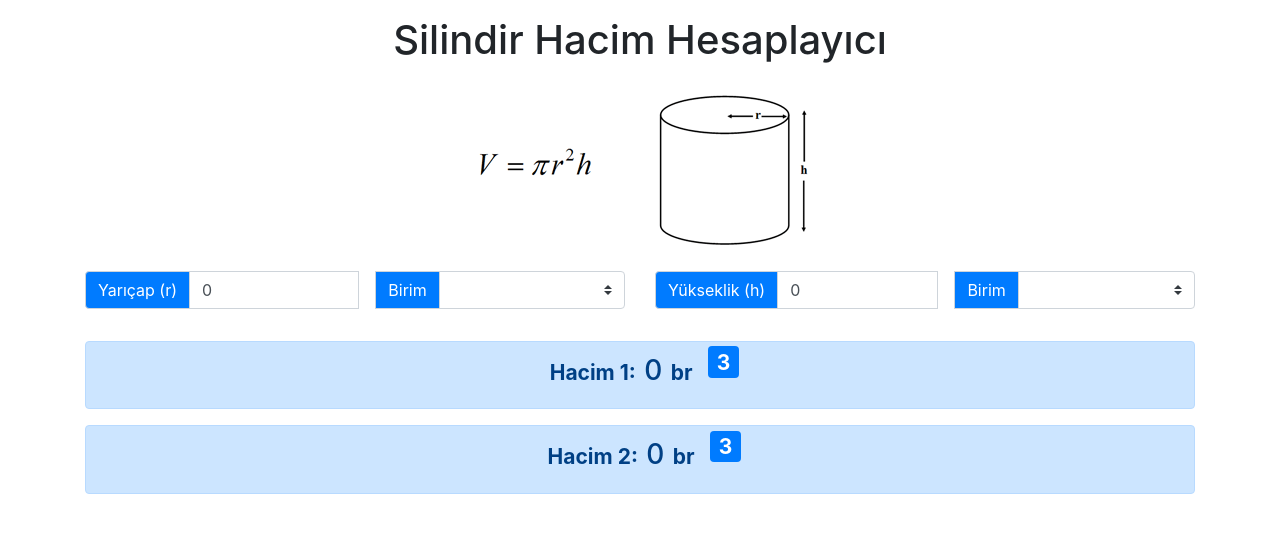
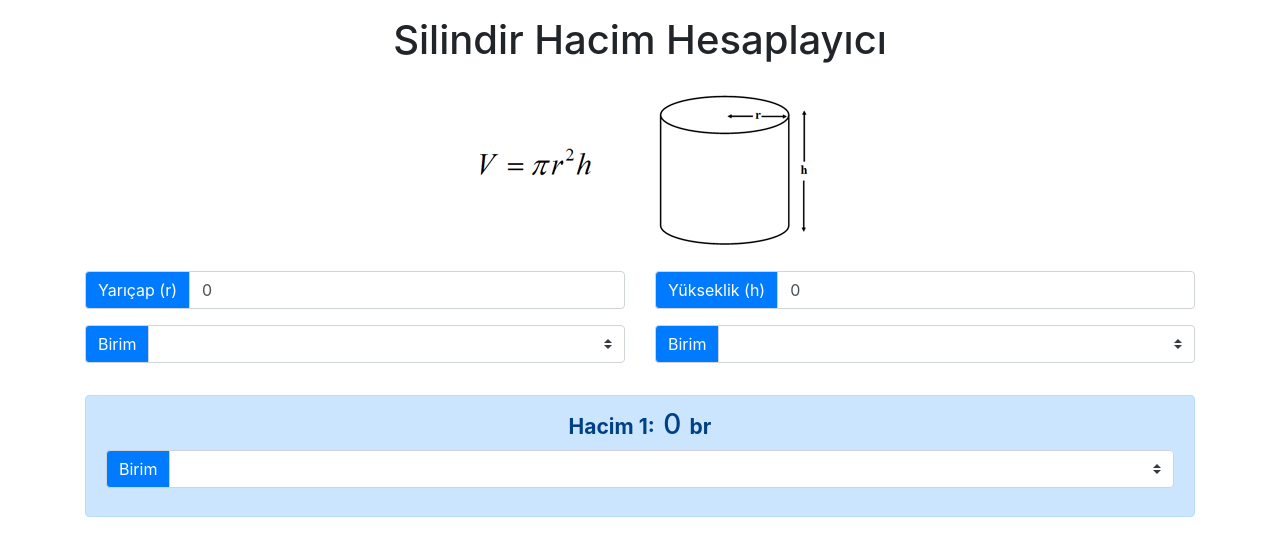
Before and after one commit to ibrahimsengun/volume-calculator, a Svelte app: page / in a window 1280 px wide. Shown: the top 556 px of the page. Built offline with nearby package versions, Linux system fonts and the light colour scheme.

Commit message:
hacim birimleri eklendi

```diff
--- a/src/App.svelte
+++ b/src/App.svelte
@@ -1,38 +1,89 @@
 <script>
   let radius = 0;
   let height = 0;
-  let volume1 = 0;
-  let volume2 = 0;
+  let volume = 0;
 
   let unitRadius = "";
   let unitHeight = "";
-  let unitVolume1 = "";
-  let unitVolume2 = "";
+  let unitVolume = "";
 
   let units = [
     { id: "not_selected", text: "Seçiniz." },
-    { id: "mil", text: "Mil" },
     { id: "yard", text: "Yard" },
     { id: "feet", text: "Fit" },
-    { id: "inch", text: "İnc" },
-    { id: "kilometer", text: "Kilometre" },
     { id: "meter", text: "Metre" },
     { id: "centimeter", text: "Santimetre" }
   ];
 
+  let vUnits = [
+    { id: "not_selected", text: "Seçiniz." },
+    { id: "liter", text: "Litre" },
+    { id: "abdgal", text: "ABD Galon" },
+    { id: "enggal", text: "İngiltere Galon" },
+    { id: "metercub", text: "Metreküp" },
+    { id: "mililiter", text: "Mililitre" },
+  ];
+
   function changeSelectElement() {
-    if (
-      unitHeight.id != "not_selected" &&
-      unitHeight.id != undefined &&
-      (unitRadius.id != "not_selected" && unitRadius.id != undefined)
-    ) {
+    if ((unitHeight.id != "not_selected" && unitHeight.id != undefined) &&
+      (unitRadius.id != "not_selected" && unitRadius.id != undefined) &&
+      (unitVolume.id != "not_selected" && unitVolume.id != undefined))
+    {
       let r = unitConvert(radius, unitRadius.id, unitHeight.id);
-      volume1 = (Math.PI * (r * r) * height).toFixed(2);
-      unitVolume1 = unitHeight;
+      let v = (Math.PI * (r * r) * height).toFixed(2);
+      volume = vUnitConvert(v, unitHeight.id, unitVolume.id).toFixed(2);
+    }
+  }
 
-      let h = unitConvert(height, unitHeight.id, unitRadius.id);
-      volume2 = (Math.PI * (radius * radius) * h).toFixed(2);
-      unitVolume2 = unitRadius;
+  function vUnitConvert(num, unit1, unit2) {
+    if (unit1 == "meter") {
+      if (unit2 == "metercub") {
+        return num;
+      } else if (unit2 == "abdgal") {
+        return num * 264.172052;
+      } else if (unit2 == "enggal") {
+        return num * 219.97;
+      } else if (unit2 == "liter") {
+        return num / 0.001;
+      } else if (unit2 == "mililiter") {
+        return num / 0.000001;
+      }
+    } else if (unit1 == "centimeter") {
+      if (unit2 == "metercub") {
+        return num / 1000000;
+      } else if (unit2 == "abdgal") {
+        return num * 0.00026417;
+      } else if (unit2 == "enggal") {
+        return num * 0.00021997;
+      } else if (unit2 == "liter") {
+        return num / 1000;
+      } else if (unit2 == "mililiter") {
+        return num;
+      }
+    } else if (unit1 == "yard") {
+      if (unit2 == "metercub") {
+        return num / 1.3080;
+      } else if (unit2 == "abdgal") {
+        return num * 201.97;
+      } else if (unit2 == "enggal") {
+        return num * 168.18;
+      } else if (unit2 == "liter") {
+        return num / 0.0013080;
+      } else if (unit2 == "mililiter") {
+        return num / 0.0000013080;
+      }
+    } else if (unit1 == "feet") {
+      if (unit2 == "metercub") {
+        return num / 35.315;
+      } else if (unit2 == "abdgal") {
+        return num * 7.4805;
+      } else if (unit2 == "enggal") {
+        return num * 6.2288;
+      } else if (unit2 == "liter") {
+        return num / 0.035315;
+      } else if (unit2 == "mililiter") {
+        return num / 0.000035315;
+      }
     }
   }
 
@@ -40,114 +91,44 @@
     if (unit1 == "meter") {
       if (unit2 == "meter") {
         return num;
-      } else if (unit2 == "mil") {
-        return num * 0.00062137;
       } else if (unit2 == "yard") {
         return num * 1.0936;
       } else if (unit2 == "feet") {
         return num * 3.2808;
-      } else if (unit2 == "inch") {
-        return num * 39.37;
-      } else if (unit2 == "kilometer") {
-        return num / 1000;
       } else if (unit2 == "centimeter") {
         return num / 0.01;
-      }
-    } else if (unit1 == "kilometer") {
-      if (unit2 == "kilometer") {
-        return num;
-      } else if (unit2 == "mil") {
-        return num * 0.62137;
-      } else if (unit2 == "yard") {
-        return num * 1093.6;
-      } else if (unit2 == "feet") {
-        return num * 3280.8;
-      } else if (unit2 == "inch") {
-        return num * 39370;
-      } else if (unit2 == "meter") {
-        return num * 1000;
-      } else if (unit2 == "centimeter") {
-        return num * 100000;
       }
     } else if (unit1 == "centimeter") {
       if (unit2 == "centimeter") {
         return num;
-      } else if (unit2 == "mil") {
-        return num * 0.0000062137;
-      } else if (unit2 == "yard") {
+      }else if (unit2 == "yard") {
         return num * 0.010936;
       } else if (unit2 == "feet") {
         return num * 0.032808;
-      } else if (unit2 == "inch") {
-        return num * 0.3937;
       } else if (unit2 == "meter") {
         return num / 100;
-      } else if (unit2 == "kilometer") {
-        return num / 100000;
-      }
-    } else if (unit1 == "mil") {
-      if (unit2 == "mil") {
-        return num;
-      } else if (unit2 == "centimeter") {
-        return num / 0.0000062137;
-      } else if (unit2 == "yard") {
-        return num * 1760;
-      } else if (unit2 == "feet") {
-        return num * 5280;
-      } else if (unit2 == "inch") {
-        return num * 63360;
-      } else if (unit2 == "meter") {
-        return num / 0.00062137;
-      } else if (unit2 == "kilometer") {
-        return num / 0.62137;
       }
     } else if (unit1 == "yard") {
       if (unit2 == "yard") {
         return num;
       } else if (unit2 == "centimeter") {
         return num / 0.010936;
-      } else if (unit2 == "mil") {
-        return num * 0.00056818;
       } else if (unit2 == "feet") {
         return num * 3;
-      } else if (unit2 == "inch") {
-        return num * 36;
       } else if (unit2 == "meter") {
         return num / 1.0936;
-      } else if (unit2 == "kilometer") {
-        return num / 1093.6;
-      }
-    } else if (unit1 == "inch") {
-      if (unit2 == "inch") {
-        return num;
-      } else if (unit2 == "centimeter") {
-        return num / 0.3937;
-      } else if (unit2 == "mil") {
-        return num * 0.000015783;
-      } else if (unit2 == "feet") {
-        return num * 0.083333;
-      } else if (unit2 == "yard") {
-        return num * 0.027778;
-      } else if (unit2 == "meter") {
-        return num / 39.37;
-      } else if (unit2 == "kilometer") {
-        return num / 39370;
       }
     } else if (unit1 == "feet") {
       if (unit2 == "feet") {
         return num;
       } else if (unit2 == "centimeter") {
         return num / 0.032808;
-      } else if (unit2 == "mil") {
-        return num * 0.00018939;
       } else if (unit2 == "inch") {
         return num * 12;
       } else if (unit2 == "yard") {
         return num * 0.33333;
       } else if (unit2 == "meter") {
         return num / 3.2808;
-      } else if (unit2 == "kilometer") {
-        return num / 3280.8;
       }
     }
   }
@@ -175,11 +156,12 @@
           </div>
           <input
             type="number"
-            class="form-control mr-3"
+            class="form-control"
             aria-describedby="radius-label"
             bind:value={radius}
             on:change={changeSelectElement} />
-
+        </div>
+        <div class="input-group mb-3">
           <div class="input-group-prepend">
             <span
               class="input-group-text bg-primary text-white"
@@ -209,11 +191,12 @@
           </div>
           <input
             type="number"
-            class="form-control mr-3"
+            class="form-control"
             aria-describedby="height-label"
             bind:value={height}
             on:change={changeSelectElement} />
-
+        </div>
+        <div class="input-group mb-3">
           <div class="input-group-prepend">
             <span
               class="input-group-text bg-primary text-white"
@@ -235,18 +218,27 @@
       <div class="col-12 mt-3">
         <div class="alert alert-primary">
           <h3>
-            <span class="badge">Hacim 1:</span>{numberWithCommas(volume1)}<span class="badge">{unitVolume1.text == undefined ? 'br' : unitVolume1.text}</span>
-            <sup class="badge badge-primary">3</sup>
+            <span class="badge">Hacim 1:</span>{numberWithCommas(volume)}<span class="badge">{unitVolume.text == undefined ? 'br' : unitVolume.text}</span>
           </h3>
+          <div class="input-group mb-3">
+            <div class="input-group-prepend">
+              <span
+                class="input-group-text bg-primary text-white"
+                id="volume-unit">
+                Birim
+              </span>
+            </div>
+            <select
+              class="custom-select"
+              aria-describedby="volume-unit"
+              bind:value={unitVolume}
+              on:change={changeSelectElement}>
+              {#each vUnits as unit}
+                <option value={unit}>{unit.text}</option>
+              {/each}
+            </select>
+          </div>
         </div>
-
-        <div class="alert alert-primary">
-          <h3>
-            <span class="badge">Hacim 2:</span>{numberWithCommas(volume2)}<span class="badge">{unitVolume2.text == undefined ? 'br' : unitVolume2.text}</span>
-            <sup class="badge badge-primary">3</sup>
-          </h3>
-        </div>
-
       </div>
     </div>
   </div>
```
